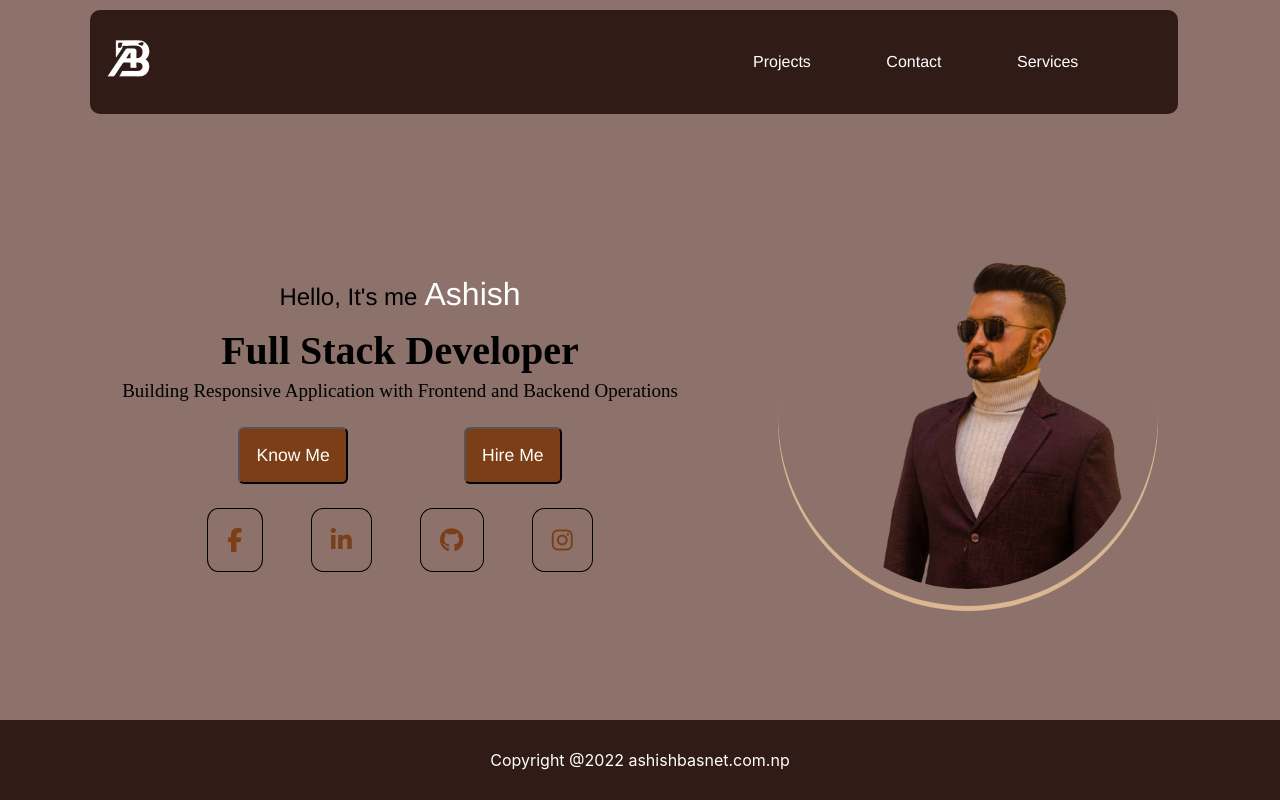
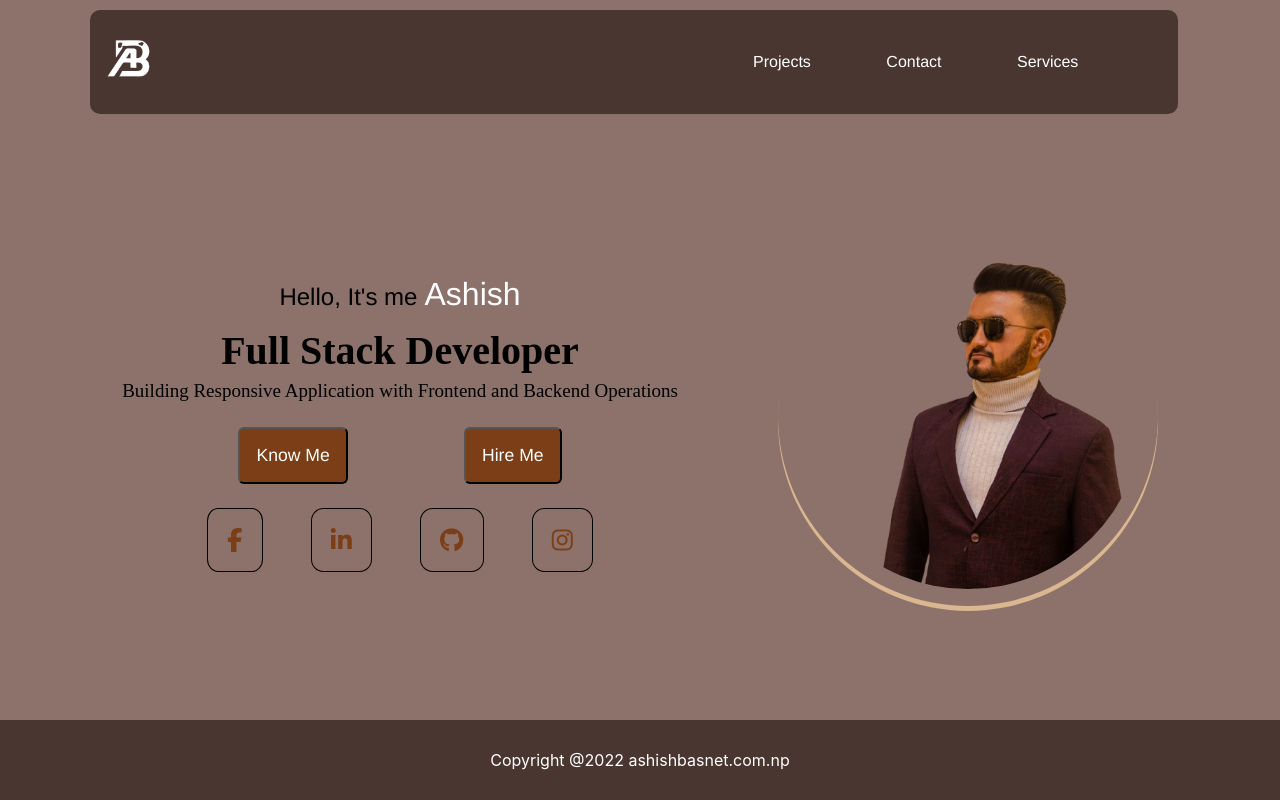
Before and after one commit to xhetry-ashish/portfolio_practice, a React (Create React App) app: page / in a window 1280 px wide. Built offline with nearby package versions, Linux system fonts and the light colour scheme.

Commit message:
variable sass edited

```diff
--- a/src/styles/Sass/_variable.scss
+++ b/src/styles/Sass/_variable.scss
@@ -1,10 +1,9 @@
 $myFont: Helvetica, sans-serif;
-
-$bg-color:#8C726A;
+$bg-color: #8c726a;
 $icon-color: #7b3e16;
 $text-color: black;
-$btn-text-color: #B46733;
-$border-color: #DAB790;
-$navbar-color:#311B16;
-$div-bg:  white;
-$cart-bg: #B69180;
+$btn-text-color: #b46733;
+$border-color: #dab790;
+$navbar-color: #493631;
+$div-bg: white;
+$cart-bg: #b69180;
```
